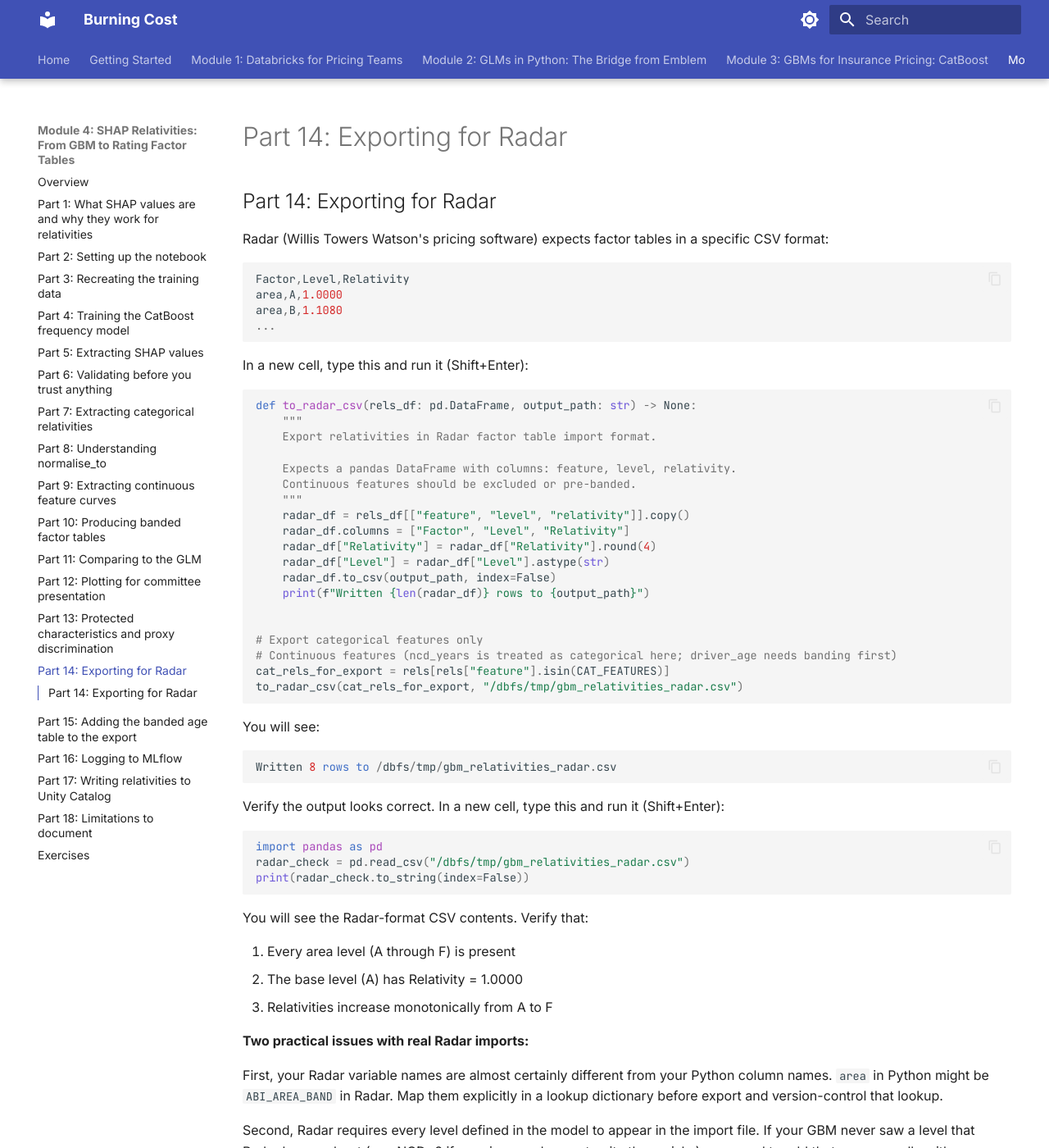
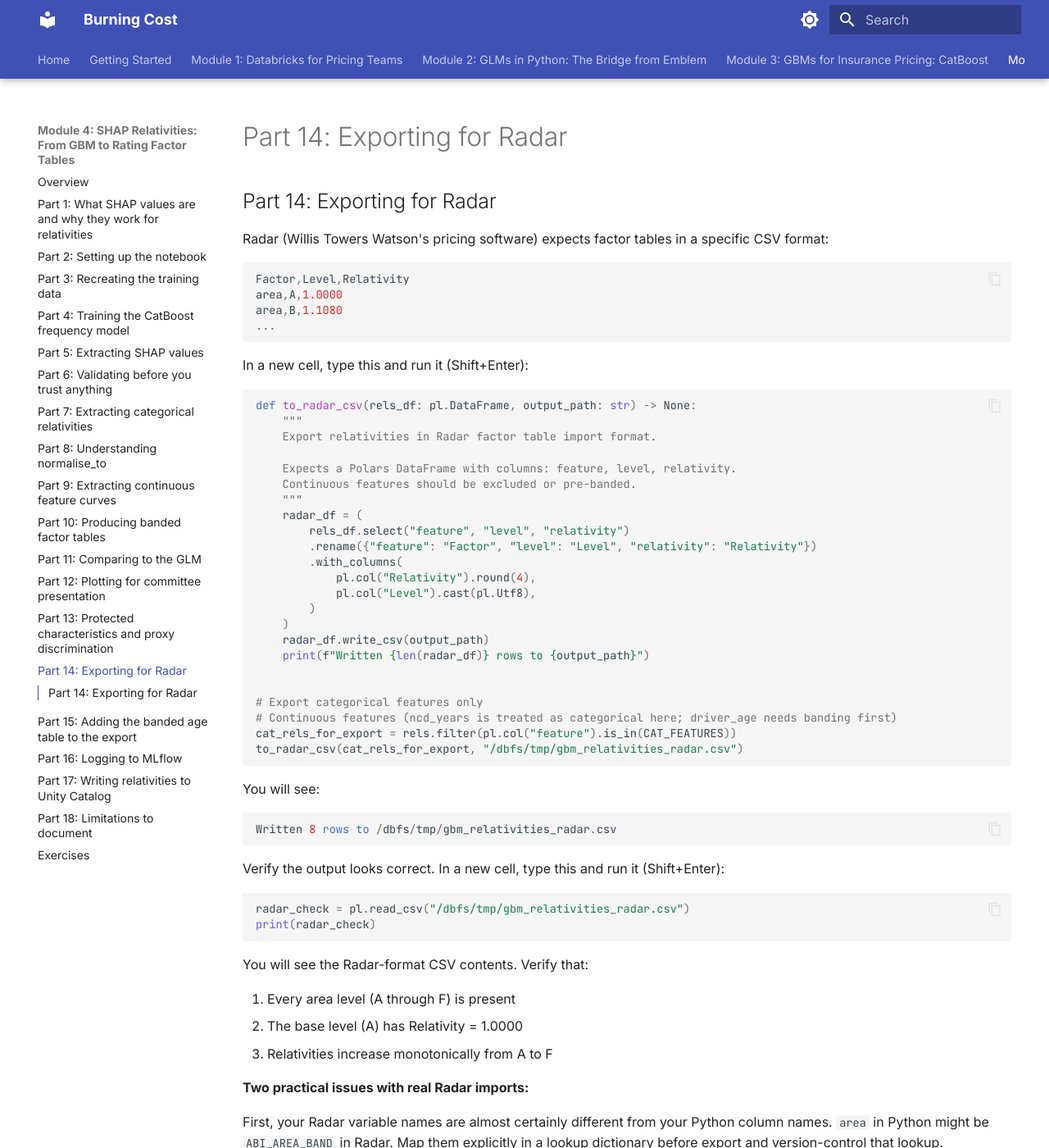
Before and after one commit to burning-cost/course, an MkDocs documentation site: the page built from docs/module-04/part-14-exporting-for-radar.md, in a window 1280 px wide and 1400 px high. Shown: the whole window at 82% size. Built offline with MkDocs 1.6.1 and Material for MkDocs 9.7.7, drawn with Linux system fonts in a browser that asks for light colours.

Commit message:
Fix .values → .to_numpy() and pandas → Polars consistency
M9: predict_proba().values and sensitivity.values changed to .to_numpy()
for explicit pandas-to-numpy conversion (avoids confusion with Polars).
M4: Radar export function converted from pandas to Polars (write_csv,
rename, filter with is_in). Verification uses pl.read_csv.

Co-Authored-By: Claude Opus 4.6 <noreply@anthropic.com>

````diff
--- a/docs/module-04/part-14-exporting-for-radar.md
+++ b/docs/module-04/part-14-exporting-for-radar.md
@@ -12,24 +12,28 @@ area,B,1.1080
 In a new cell, type this and run it (Shift+Enter):
 
 ```python
-def to_radar_csv(rels_df: pd.DataFrame, output_path: str) -> None:
+def to_radar_csv(rels_df: pl.DataFrame, output_path: str) -> None:
     """
     Export relativities in Radar factor table import format.
 
-    Expects a pandas DataFrame with columns: feature, level, relativity.
+    Expects a Polars DataFrame with columns: feature, level, relativity.
     Continuous features should be excluded or pre-banded.
     """
-    radar_df = rels_df[["feature", "level", "relativity"]].copy()
-    radar_df.columns = ["Factor", "Level", "Relativity"]
-    radar_df["Relativity"] = radar_df["Relativity"].round(4)
-    radar_df["Level"] = radar_df["Level"].astype(str)
-    radar_df.to_csv(output_path, index=False)
+    radar_df = (
+        rels_df.select("feature", "level", "relativity")
+        .rename({"feature": "Factor", "level": "Level", "relativity": "Relativity"})
+        .with_columns(
+            pl.col("Relativity").round(4),
+            pl.col("Level").cast(pl.Utf8),
+        )
+    )
+    radar_df.write_csv(output_path)
     print(f"Written {len(radar_df)} rows to {output_path}")
 
 
 # Export categorical features only
 # Continuous features (ncd_years is treated as categorical here; driver_age needs banding first)
-cat_rels_for_export = rels[rels["feature"].isin(CAT_FEATURES)]
+cat_rels_for_export = rels.filter(pl.col("feature").is_in(CAT_FEATURES))
 to_radar_csv(cat_rels_for_export, "/dbfs/tmp/gbm_relativities_radar.csv")
 ```
 
@@ -42,9 +46,8 @@ Written 8 rows to /dbfs/tmp/gbm_relativities_radar.csv
 Verify the output looks correct. In a new cell, type this and run it (Shift+Enter):
 
 ```python
-import pandas as pd
-radar_check = pd.read_csv("/dbfs/tmp/gbm_relativities_radar.csv")
-print(radar_check.to_string(index=False))
+radar_check = pl.read_csv("/dbfs/tmp/gbm_relativities_radar.csv")
+print(radar_check)
 ```
 
 You will see the Radar-format CSV contents. Verify that:
````
Also changed, not shown: docs/module-09/exercises.md (+6 -6 lines), docs/module-09/part-05-building-a-conversion-model.md (+2 -2 lines), docs/module-09/part-06-building-a-retention-model.md (+1 -1 lines).
